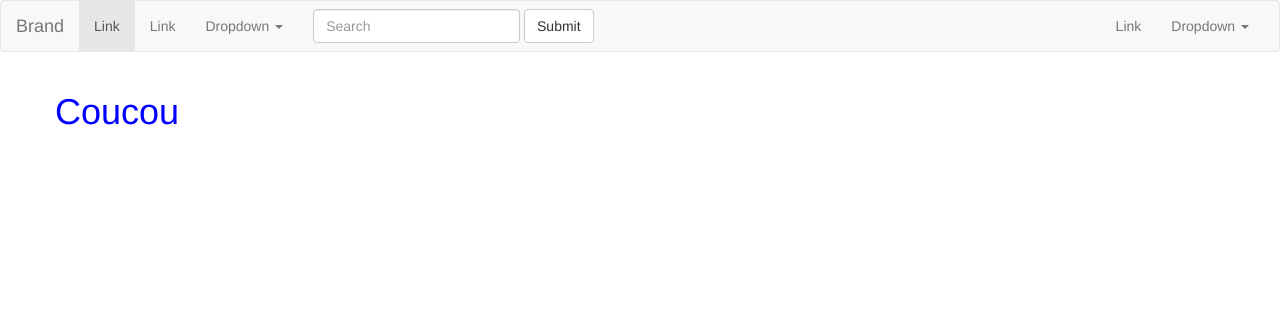
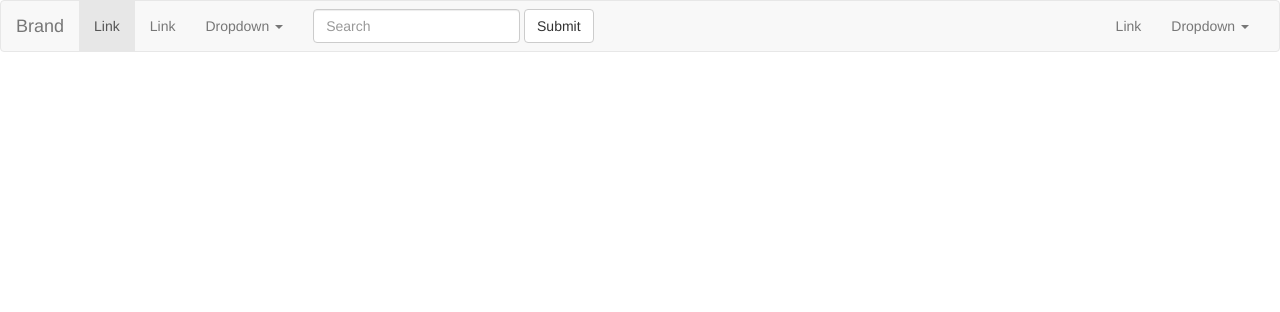
Before and after one commit to Camilmesfioui/SEO-Fechner, a PHP site: page / in a window 1280 px wide. Shown: the top 312 px of the page. Run offline with PHP 8.4, Linux system fonts and the light colour scheme; some libraries are stand-ins or nearby versions.

```diff
--- a/index.php
+++ b/index.php
@@ -1,11 +1,4 @@
 <?php require("header.php"); ?>
 
 
-<div class="container">
-    <div class="row">
-        <h1>Coucou</h1>
-    </div>
-</div>
-
-
 <?php require("footer.php"); ?>
--- a/style/style.css
+++ /dev/null
@@ -1,3 +0,0 @@
-h1 {
-    color: blue;
-}
```
